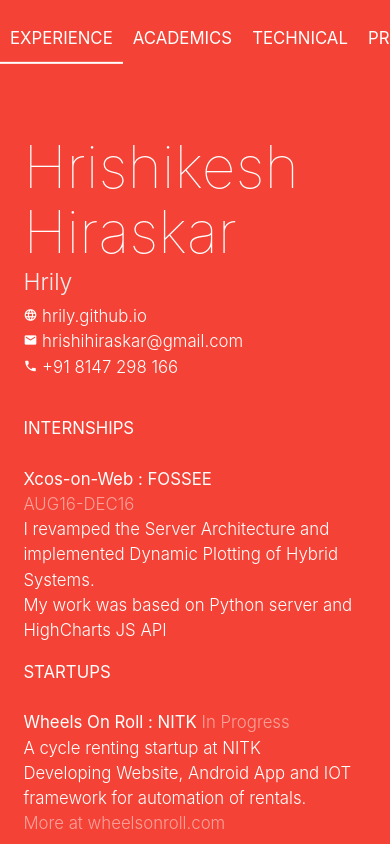
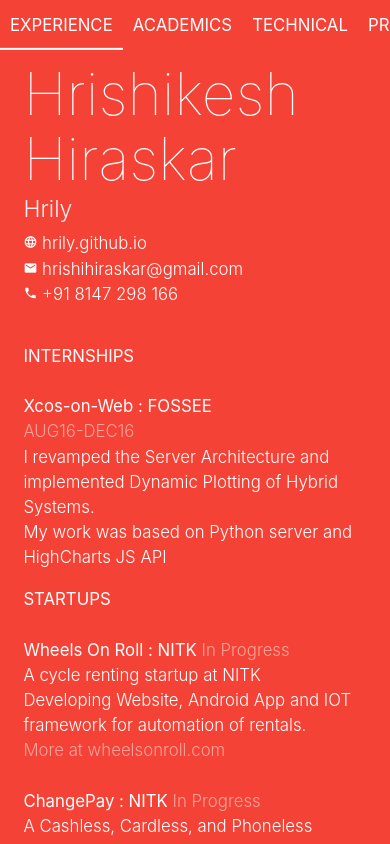
Before and after one commit to Hrily/Resume, a plain HTML site: page index.html in a window 390 px wide. Drawn offline with nearby package versions, Linux system fonts and the light colour scheme.

Commit message:
Top values fix

```diff
--- a/src/style.css
+++ b/src/style.css
@@ -37,7 +37,7 @@ body {
 
 .slides li {
 	position: absolute;
-	padding-top: 9vh;
+	padding-top: 9%;
 	padding-left: 6vw;
 	padding-right: 6vw;
 	opacity: 1;
@@ -102,7 +102,7 @@ body {
 	position: absolute;
 	bottom: 0;
 	width: 100%;
-	padding-bottom: 6vh;
+	padding-bottom: 6%;
 	padding-left: 6vw;
 	padding-right: 6vw;
 	z-index: 10;
@@ -219,7 +219,7 @@ body {
 		top: 0;
 		left: 0;
 		height: 2.4em;
-		margin-top: 3vh;
+		margin-top: 3%;
 		padding-left: 0;
 		padding-right: 0;
 		padding-bottom: 0;
@@ -236,8 +236,8 @@ body {
 	}
 
 	.slides li {
-		padding-top: 16vh;
-		padding-bottom: 6vh;
+		padding-top: 16%;
+		padding-bottom: 6%;
 	}
 
 	.slides li .col {
```
